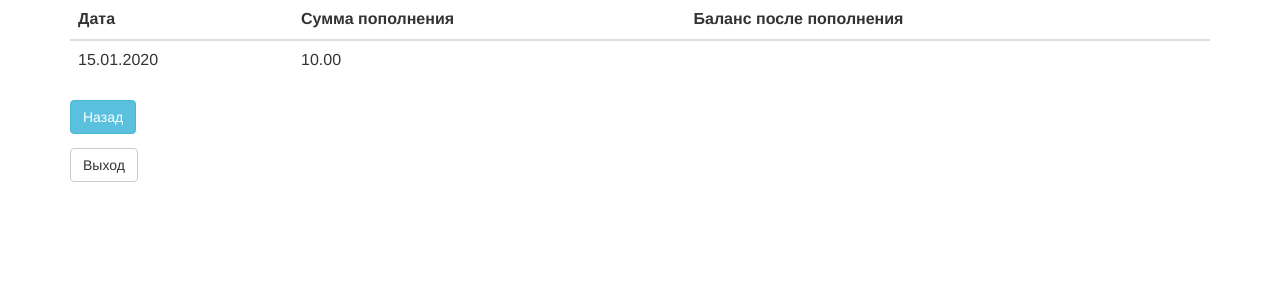
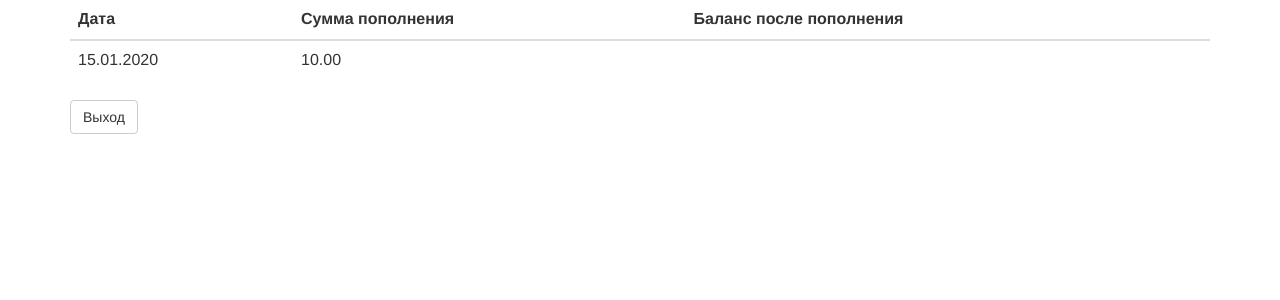
Before and after one commit to kuzentio/PetrolServer, a Django app: template templates/payments.html in a window 1280 px wide. Shown: the top 300 px of the page. Run offline with Django 3.2, Linux system fonts and the light colour scheme; the template is opened without the code that fills it: values that come from a table or form of the project are taken from there, others are empty; tables that the repository leaves empty hold one stand-in row (values such as "Sample post"); some libraries are stand-ins or nearby versions.

Commit message:
Some modifikations

```diff
--- a/templates/payments.html
+++ b/templates/payments.html
@@ -19,9 +19,7 @@
             {% endfor %}
         </tbody>
     </table>
-    <form method="GET" action="/">
-        <input class="btn btn-info" type="submit" value="Назад">
-    </form>
+
 {% endblock %}
 
 
```
